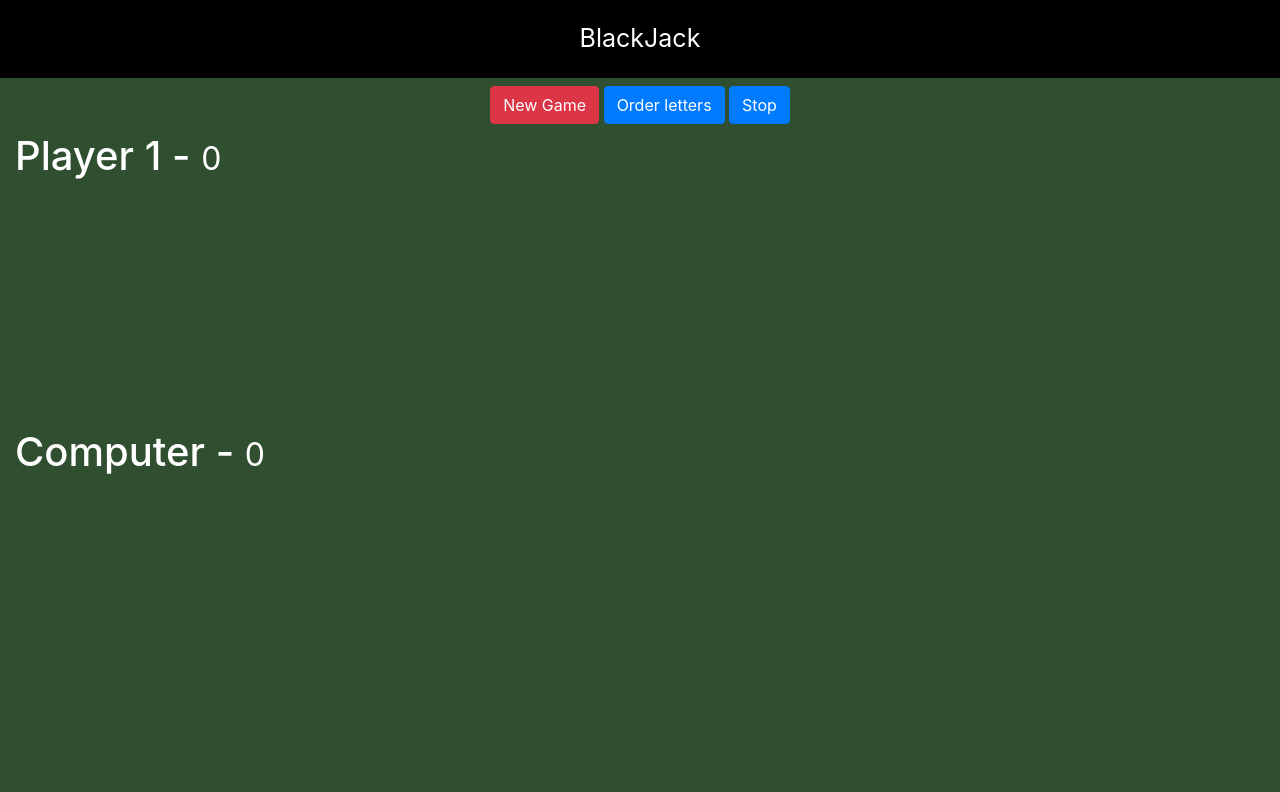
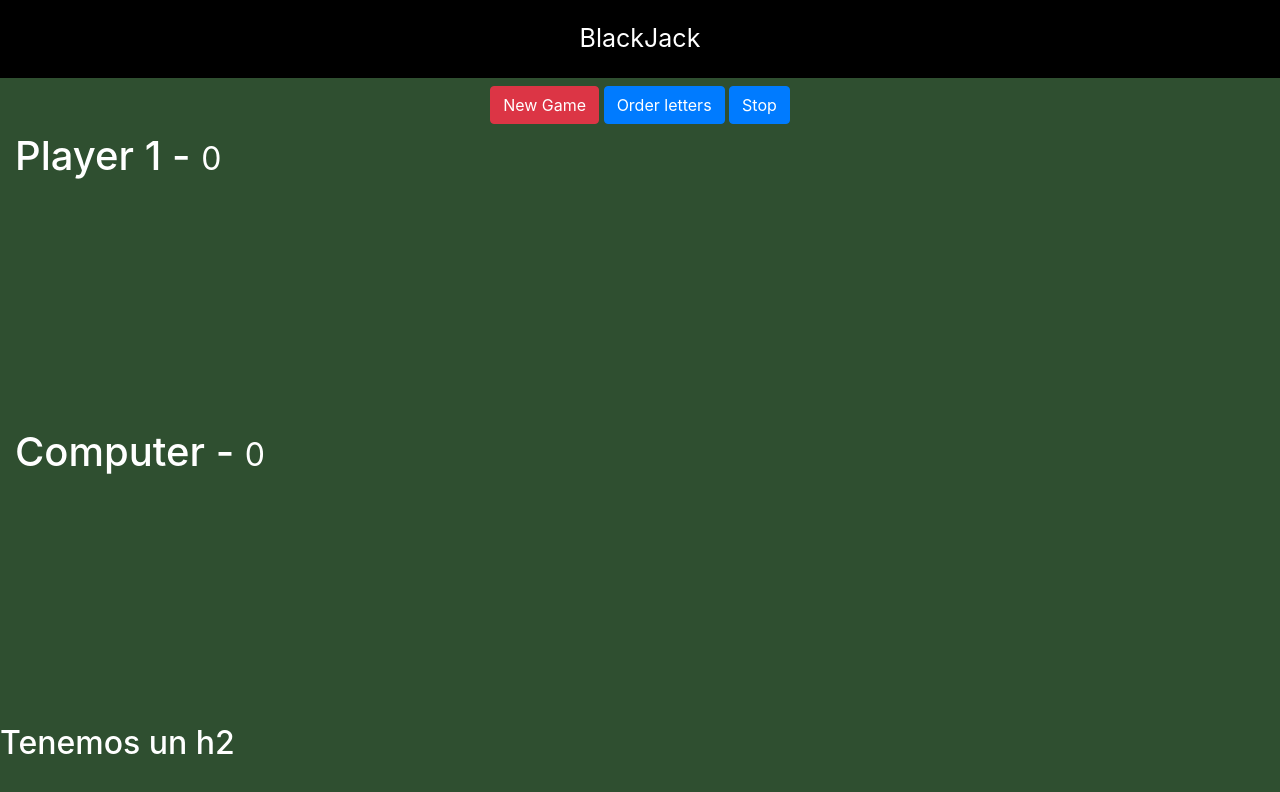
Before and after one commit to HaroldDP/Blackjack, a plain HTML site: page index.html in a window 1280 px wide. Drawn offline with nearby package versions, Linux system fonts and the light colour scheme.

Commit message:
Agregamos un h2

```diff
--- a/index.html
+++ b/index.html
@@ -44,7 +44,7 @@
             </div>
     </section>
 
-
+    <h2>Tenemos un h2</h2>
 
 
     <script src="assets/js/underscore-min.js"></script>
```
